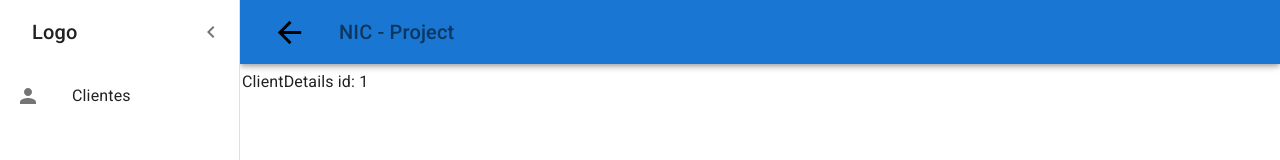
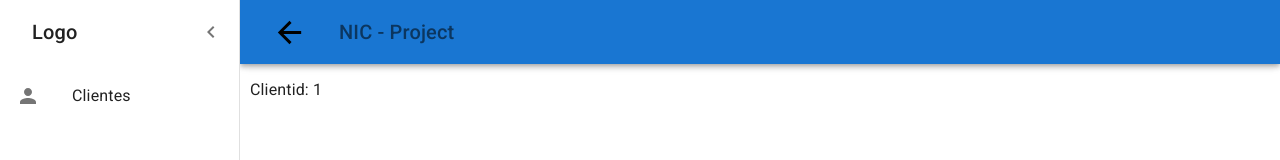
Before and after one commit to ricardoareiaslinhares/nic-project, a React (Vite) app: page /clients/1 in a window 1280 px wide. Shown: the top 160 px of the page. Built offline with nearby package versions, Linux system fonts and the light colour scheme.

Commit message:
small changes

```diff
--- a/src/pages/ClientDetails.tsx
+++ b/src/pages/ClientDetails.tsx
@@ -1,13 +1,17 @@
+import { Box, Typography } from "@mui/material";
 import { useParams } from "react-router-dom";
 
 type Props = {}
 
 const ClientDetails = (props: Props) => {
   const { id } = useParams();
-  if (!id) return <p>CLiente não existe!</p>;
+  if (!id) return <p>Cliente não existe!</p>;
 
   return (
-    <div>ClientDetails id: {id}</div>
+
+    <Box sx={{ display: "flex", flex: 1, flexDirection: "column", padding:1 }}>
+      <Typography>Clientid: {id}</Typography>
+    </Box>
   )
 }
 
```
